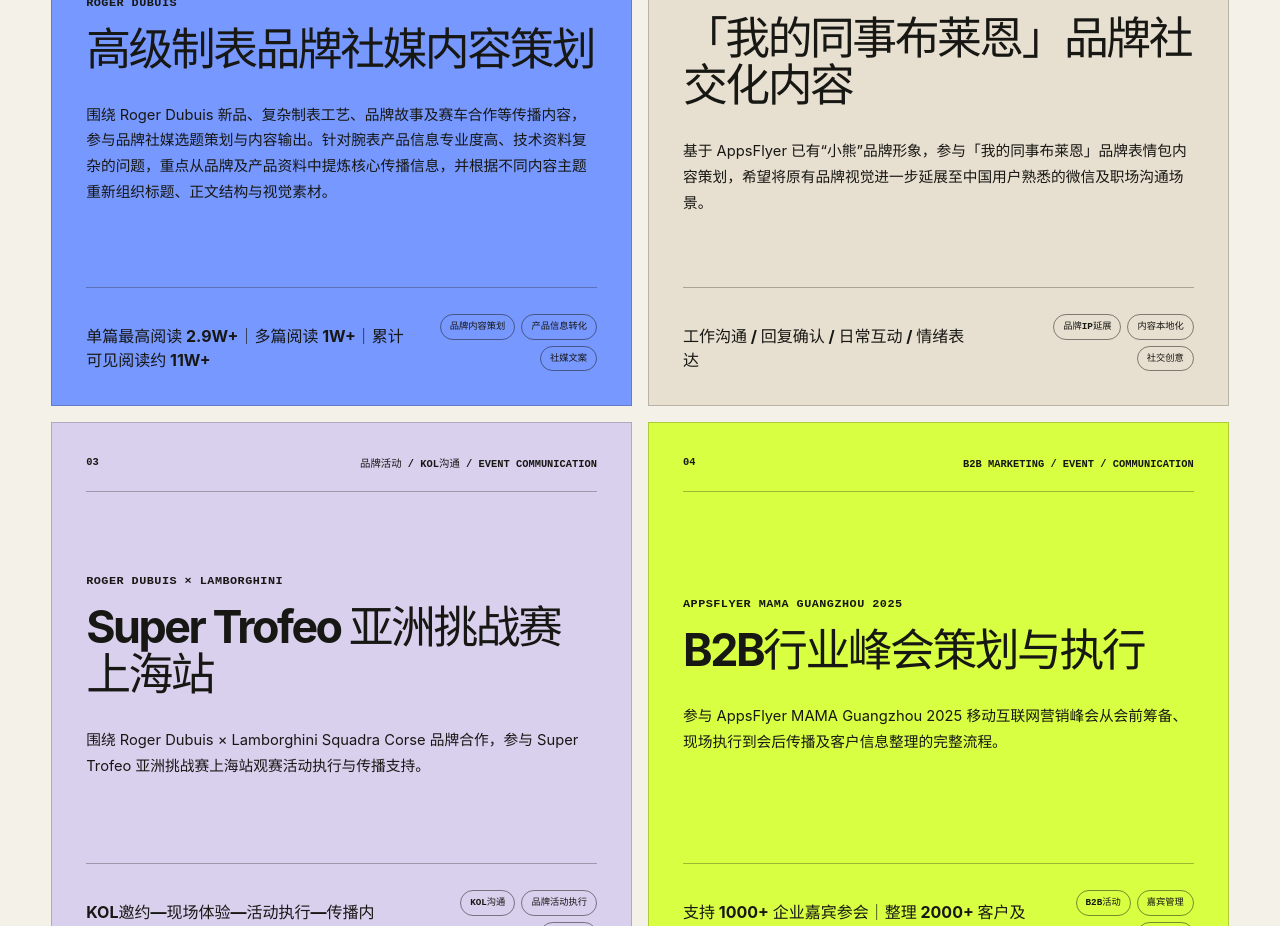
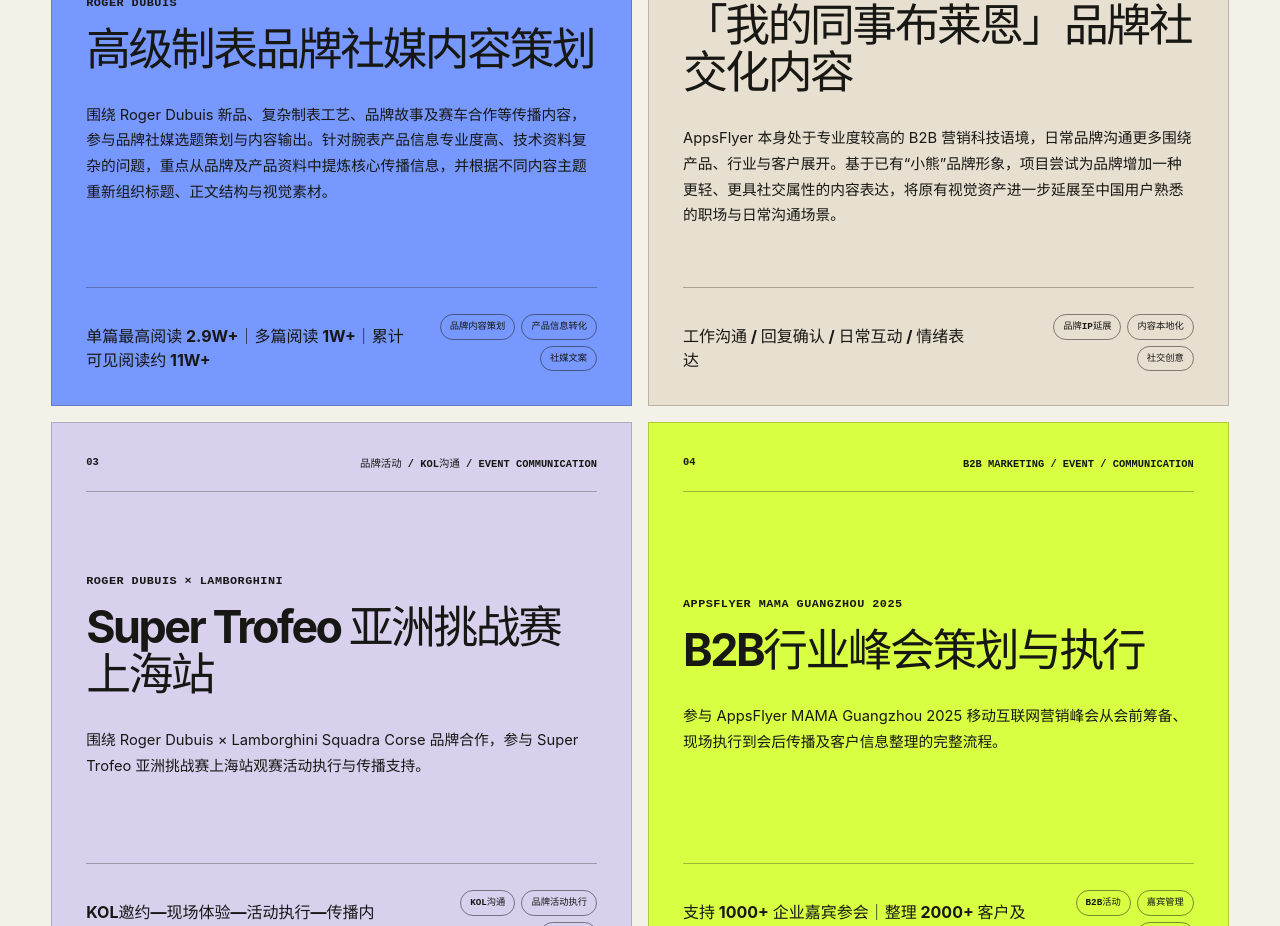
Before and after one commit to hanruimancn-arch/portfolio, a React (Vite) app: page / in a window 1280 px wide. Shown: the part 8880-9806 px from the top of the page. Built offline with nearby package versions, Linux system fonts and the light colour scheme.

Commit message:
Update AppsFlyer brand IP case study

```diff
--- a/src/main.jsx
+++ b/src/main.jsx
@@ -36,16 +36,21 @@
     type: 'Brand IP / Local Content / Social Creative',
     title: '「我的同事布莱恩」品牌社交化内容',
     result: '工作沟通 / 回复确认 / 日常互动 / 情绪表达',
-    copy: '基于 AppsFlyer 已有“小熊”品牌形象，参与「我的同事布莱恩」品牌表情包内容策划，希望将原有品牌视觉进一步延展至中国用户熟悉的微信及职场沟通场景。',
+    copy: 'AppsFlyer 本身处于专业度较高的 B2B 营销科技语境，日常品牌沟通更多围绕产品、行业与客户展开。基于已有“小熊”品牌形象，项目尝试为品牌增加一种更轻、更具社交属性的内容表达，将原有视觉资产进一步延展至中国用户熟悉的职场与日常沟通场景。',
     tags: ['品牌IP延展', '内容本地化', '社交创意'],
     theme: 'cream',
     role: 'Brand IP / Local Content / Social Creative',
     deliverables: '品牌IP延展 / 内容本地化 / 社交创意 / 文案策划',
-    gallery: ['品牌形象', '创意参考', '情绪场景', '内容延展'],
+    gallery: ['表情包内容运营'],
+    galleryImages: [
+      { src: 'appsflyer-brian-gallery.jpg', alt: 'AppsFlyer「我的同事布莱恩」表情包内容运营展示' },
+    ],
+    galleryLayout: 'single',
     sections: [
-      { title: '创意调研', body: '前期调研品牌 IP、企业表情包及社交内容案例，从角色动作、情绪表达、中文文案与实际使用场景几个维度整理创意参考。' },
-      { title: '内容场景', body: '结合日常职场及社交沟通，将内容划分为工作沟通、回复确认、日常互动与情绪表达，并针对不同场景匹配人物动作、表情状态及中文文案，避免表情包只停留在简单的“开心 / 生气 / 难过”等泛化表达。' },
-      { title: '内容延展', body: '进一步参与完成视觉风格参考、素材筛选、情绪场景分类、文案语境与创意方向梳理，将已有品牌形象延展为更具实际使用场景的社交内容。' },
+      { title: 'B2B品牌社交化', body: '不改变品牌专业属性，而是在正式行业内容之外增加更轻量的沟通触点，通过品牌 IP 拉近与用户之间的距离。' },
+      { title: '场景拆解', body: '围绕职场沟通、回复确认、日常互动与情绪表达等高频场景，梳理用户真实使用表情包的语境，让内容从“品牌想表达什么”转向“用户什么时候会使用”。' },
+      { title: '内容设计', body: '根据不同场景匹配人物动作、情绪状态、中文文案与使用语境，并结合品牌 IP 案例研究、视觉风格参考与素材筛选，形成更符合中国本地社交习惯的内容表达。' },
+      { title: '品牌资产延展', body: '将原本偏静态的“小熊”视觉形象进一步转化为「我的同事布莱恩」表情包系列，使品牌 IP 从识别符号延展为可被使用、分享和互动的社交内容。' },
     ],
   },
   {
@@ -534,7 +539,7 @@
               </div>
               <p>这里已经预留图片位置。你补充素材后，我会按照项目叙事顺序替换，并调整裁切比例与说明文字。</p>
             </div>
-            <div className="gallery-grid">
+            <div className={`gallery-grid ${project.galleryLayout === 'single' ? 'single-gallery' : ''}`}>
               {project.gallery.map((label, index) => {
                 const image = project.galleryImages?.[index]
                 return image ? (
--- a/src/styles.css
+++ b/src/styles.css
@@ -232,6 +232,8 @@
 .gallery-heading { display: grid; grid-template-columns: 1.15fr .85fr; gap: 10vw; align-items: end; margin-bottom: 75px; }
 .gallery-heading p { max-width: 560px; margin: 0 0 8px; color: #626159; font-size: 1rem; line-height: 1.75; }
 .gallery-grid { display: grid; grid-template-columns: 1fr 1fr; gap: 18px; }
+.single-gallery { grid-template-columns: minmax(0, 980px); justify-content: center; }
+.single-gallery .gallery-image { aspect-ratio: 1; }
 .gallery-image { margin: 0; aspect-ratio: 4/3; overflow: hidden; border: 1px solid var(--line); background: #fff; }
 .gallery-image img { display: block; width: 100%; height: 100%; object-fit: cover; object-position: center; }
 .gallery-placeholder { position: relative; aspect-ratio: 4/3; overflow: hidden; padding: 28px; display: flex; flex-direction: column; justify-content: space-between; border: 1px solid var(--line); background: linear-gradient(135deg, rgba(23,23,20,.035) 25%, transparent 25%, transparent 50%, rgba(23,23,20,.035) 50%, rgba(23,23,20,.035) 75%, transparent 75%); background-size: 32px 32px; }
```
Also changed, not shown: public/appsflyer-brian-gallery.jpg (added).
